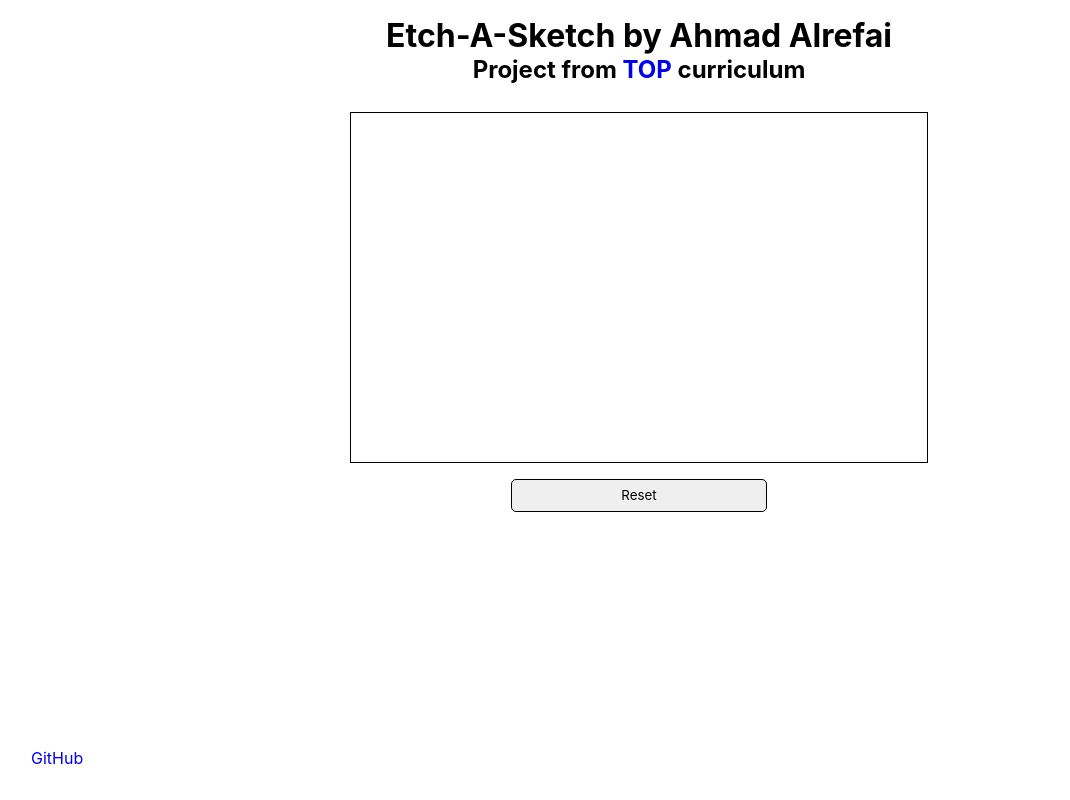
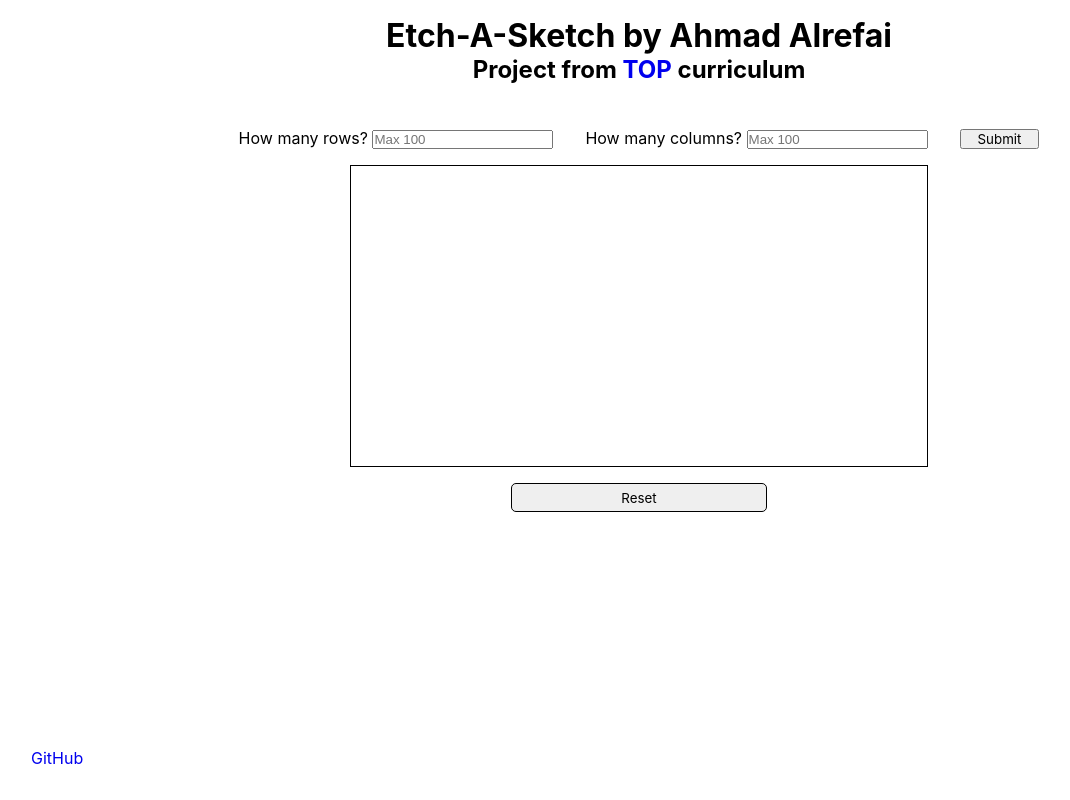
Before and after one commit to basselalrefai/etch-a-sketch, a plain HTML site: page index.html in a window 1280 px wide. Both pictures are taken after a click on the button "Reset". Shown: the whole page, without its empty margins (1-1071 px from the left). Drawn offline with Linux system fonts and the light colour scheme.

Commit message:
Add functionality to let user enter grid

```diff
--- a/app.js
+++ b/app.js
@@ -1,31 +1,51 @@
 //UI variables
 const divContainer = document.getElementById("grid-container");
 const resetBtn = document.querySelector(".reset-btn");
+const submitBtn = document.querySelector(".btn");
 
 //Create Divs
-for (let i = 0; i < 256; i++) {
-  const div = document.createElement("div");
-  div.classList.add("sketch-square");
-  divContainer.appendChild(div);
+function createDivs(numberOfDivs, numberOfColumns, numberOfRows) {
+  for (let i = 0; i < numberOfDivs; i++) {
+    const div = document.createElement("div");
+    div.classList.add("sketch-square");
+    divContainer.appendChild(div);
+    divToColor.push(div);
+  }
+  divContainer.style.gridTemplateColumns = `repeat(${numberOfColumns}, 1fr)`;
+  divContainer.style.gridTemplateRows = `repeat(${numberOfRows}, 1fr)`;
+  divToColor.forEach((div) => {
+    div.addEventListener("mouseover", handleHover);
+  });
 }
 
-const divToColor = document.querySelectorAll(".sketch-square");
+const divToColor = [];
 
 //Event handlers
 function handleHover(e) {
-  console.log(e.target);
   let color = `${Math.floor(Math.random() * 256)}, ${Math.floor(
     Math.random() * 256
   )}, ${Math.floor(Math.random() * 256)}`;
   e.target.style.backgroundColor = `rgb(${color})`;
 }
 
+function handleSubmit(e) {
+  e.preventDefault();
+  let numberOfColumns = document.querySelector("#cols").value;
+  let numberOfRows = document.querySelector("#rows").value;
+  if (numberOfColumns > 100 || numberOfRows > 100) {
+    return;
+  }
+  const divToCreate = parseInt(numberOfRows) * parseInt(numberOfColumns);
+  divToColor.forEach((div) => (div.style.backgroundColor = "#fff"));
+  createDivs(divToCreate, numberOfRows, numberOfColumns);
+}
+
 function resetDivs() {
   divToColor.forEach((div) => (div.style.backgroundColor = "#fff"));
+  window.location.reload();
 }
 
 //Event Listener
-divToColor.forEach((div) => {
-  div.addEventListener("mouseover", handleHover);
-});
+
 resetBtn.addEventListener("click", resetDivs);
+submitBtn.addEventListener("click", handleSubmit);
--- a/index.html
+++ b/index.html
@@ -17,6 +17,21 @@
       </div>
     </header>
     <main>
+      <form>
+        <div id="rows-container">
+          <label for="rows">How many rows?</label>
+          <input type="number" name="rows" id="rows" placeholder="Max 100" /
+          max="100">
+        </div>
+        <div id="column-container">
+          <label for="cols">How many columns?</label>
+          <input type="number" name="cols" id="cols" placeholder="Max 100" /
+          max="100">
+        </div>
+        <div id="">
+          <button class="btn">Submit</button>
+        </div>
+      </form>
       <div id="container">
         <div id="grid-container"></div>
       </div>
--- a/style.css
+++ b/style.css
@@ -84,3 +84,18 @@ a:active,
 a:visited {
   color: #000000;
 }
+
+form {
+  display: flex;
+}
+
+form div {
+  padding: 1rem;
+}
+
+.btn {
+  padding: 0 1rem;
+  cursor: pointer;
+  font-family: -apple-system, BlinkMacSystemFont, "Segoe UI", Roboto, Oxygen,
+    Ubuntu, Cantarell, "Open Sans", "Helvetica Neue", sans-serif;
+}
```
